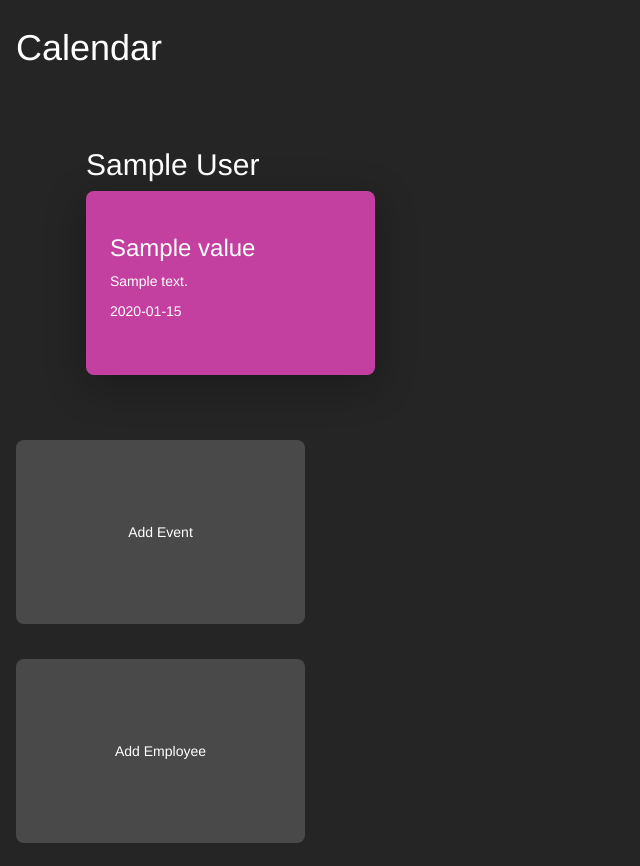
After one commit to tsamantanis/Web1.1-Final_Project, a Flask app: template templates/calendar.html in a window 1280 px wide. The commit adds this page. Shown: the whole page, without its empty margins (0-640 px from the left). Run offline with Flask 2, Linux system fonts and the light colour scheme; the template is opened without the code that fills it: most values are stand-ins (such as "Sample title", 1, 10 or a date in 2020); some libraries are stand-ins or nearby versions.

Commit message:
Major changes in front end

```diff
--- a/Event.py
+++ b/Event.py
@@ -1,3 +1,4 @@
+from setup import ObjectId
 class Event():
     def __init__(self, title, employee, color, details, date, timeslot):
         """Initialize instance of Event class with title, employee, color, details, and timeslot properties"""
@@ -16,9 +17,9 @@ class Event():
         """Override abstract method get_dict"""
         employee_id = self.employee
         return {
-            "id": self.id,
+            # "id": self.id,
             "title": self.title,
-            "employee_id": str(employee_id),
+            "employee": ObjectId(employee_id),
             "color": self.color,
             "details": self.details,
             "date": self.date,
--- a/app.py
+++ b/app.py
@@ -5,7 +5,7 @@ import json
 from setup import app
 from setup import database
 from setup import ObjectId
-from datetime import datetime, timedelta
+from datetime import date, datetime, timedelta
 
 from timeslots import timeslots
 from Event import Event
@@ -21,7 +21,7 @@ from Calendar import Calendar
 @app.route('/')
 def home():
     """Display all events and employees in kanban calendar."""
-
+    print(date.today())
     context = {
         'employees': database.employees.find(),
         'events': database.events.find()
@@ -37,17 +37,22 @@ def get_calendar():
         a_employee = Employee(employee['first_name'], employee['last_name'], employee['email'])
         id = employee['_id']
         a_employee.set_id(str(id))
-        print(a_employee.id)
-        a_employee.get_events()
+        a_employee.get_events_today()
         employee_list.append(a_employee)
-    calendar = Calendar(employee_list)
-    print(calendar.get_dict())
-    return json.dumps(calendar.get_dict())
+    # calendar = Calendar(employee_list)
+    # print(calendar.get_dict())
+    # return json.dumps(calendar.get_dict())
+    context = {
+        "timeslots": timeslots,
+        "employee_list": employee_list
+    }
+    return render_template('calendar.html', **context)
 
 @app.route('/new_event', methods=['GET', 'POST'])
 def new_event():
     """Display the fruit creation page & process data from the creation form."""
     if request.method == 'POST':
+        print(request.form['timeslot'])
         new_event = Event(
             request.form['title'],
             ObjectId(request.form['employee']),
@@ -57,8 +62,8 @@ def new_event():
             request.form['timeslot']
         )
 
-        res = atabase.events.insert_one(new_event.get_dict())
-        new_event.set_id(res.inserted_id)
+        # res = database.events.insert_one(new_event.get_dict())
+        # new_event.set_id(res.inserted_id)
         return redirect(url_for('home'))
 
     else:
--- a/static/style.css
+++ b/static/style.css
@@ -64,16 +64,6 @@ input[type="color"] {
     margin: 0px 0px 20px 20px;
 }
 
-.event_space {
-    background-color: var(--light-gray);
-    border-radius: 10px;
-    display: flex;
-    flex-direction: column;
-    align-items: center;
-    padding: 24px 0px 24px 24px;
-    color: white;
-}
-
 .button {
     color: white !important;
     border-radius: 10px;
@@ -108,3 +98,45 @@ input[type="color"] {
     height: 100%;
     object-fit: contain;
 }
+
+.calendar_container {
+    display: flex;
+    flex-direction: row;
+    padding: 50px;
+}
+
+.employee_container {
+    display: flex;
+    flex-direction: column;
+    margin: 0px 20px 0px 20px;
+}
+
+.event_container {
+    min-width: 289px;
+    max-width: 289px;
+    min-height: 184px;
+    background: var(--pink);
+    border-radius: 8px;
+    display: flex;
+    flex-direction: column;
+    align-items: flex-start;
+    padding: 24px;
+    box-shadow: 0px 10px 40px rgba(0, 0, 0, 0.3);
+    backdrop-filter: blur(18px);
+    margin-bottom: 15px;
+}
+
+.event_space {
+    min-width: 289px;
+    max-width: 289px;
+    min-height: 184px !important;
+    background-color: var(--light-gray);
+    border-radius: 8px;
+    display: flex;
+    flex-direction: column;
+    align-items: center;
+    justify-content: center;
+    padding: 24px;
+    color: white;
+    margin-bottom: 15px;
+}
--- /dev/null
+++ b/templates/calendar.html
@@ -0,0 +1,31 @@
+{% extends 'home.html' %}
+{% block home_content %}
+
+<div class="calendar_container">
+    {% for employee in employee_list %}
+        <div class="employee_container">
+            <h2>{{employee.first_name + " " + employee.last_name}}</h2>
+                {% for key, value in employee.events.items() %}
+                    {% if value == "" %}
+                        <a href="/new_event">
+                            <div class="event_space">
+                                <h4>Add Event</h4>
+                            </div>
+                        </a>
+                    {% else %}
+                        <div class="event_container">
+                            <h3>{{value.title}}</h3>
+                            <p>
+                                {{value.details}}
+                            </p>
+                            <p>
+                                {{value.timeslot}}
+                            </p>
+                        </div>
+                    {% endif %}
+            {% endfor %}
+        </div>
+    {% endfor %}
+</div>
+
+{% endblock home_content %}
--- a/templates/home.html
+++ b/templates/home.html
@@ -4,6 +4,7 @@
 
 <main>
     <h1>Calendar</h1>
+    {% block home_content %}{% endblock %}
 
     <a href="/new_event">
         <div class="event_space">
--- a/templates/new_event.html
+++ b/templates/new_event.html
@@ -40,7 +40,7 @@
                     Timeslot <br  />
                     <select name="timeslot" class="d-block">
                         {% for timeslot in timeslots %}
-                            <option value={{timeslot}}>
+                            <option value={{timeslot | string() }}>
                                 {{timeslot}}
                             </option>
                         {% endfor %}
```
Also changed, not shown: Employee.py (+39 -4 lines), timeslots.py (+4 -4 lines).
